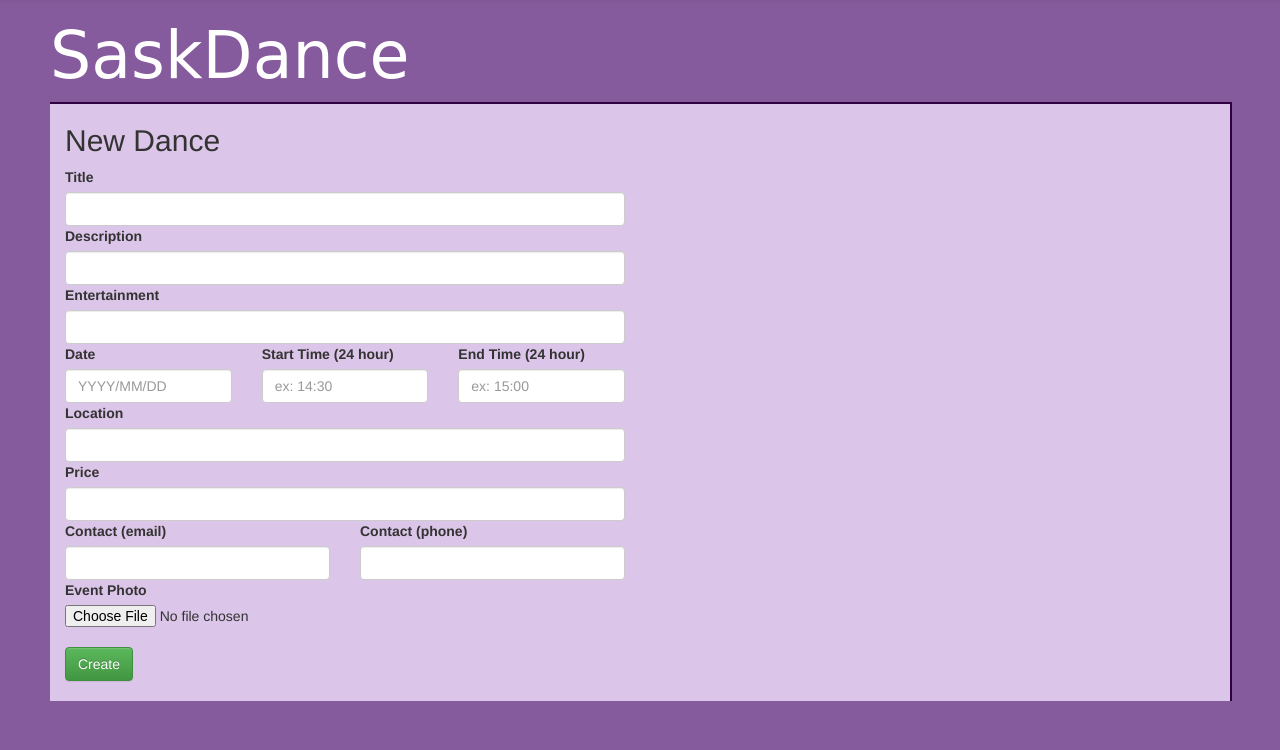
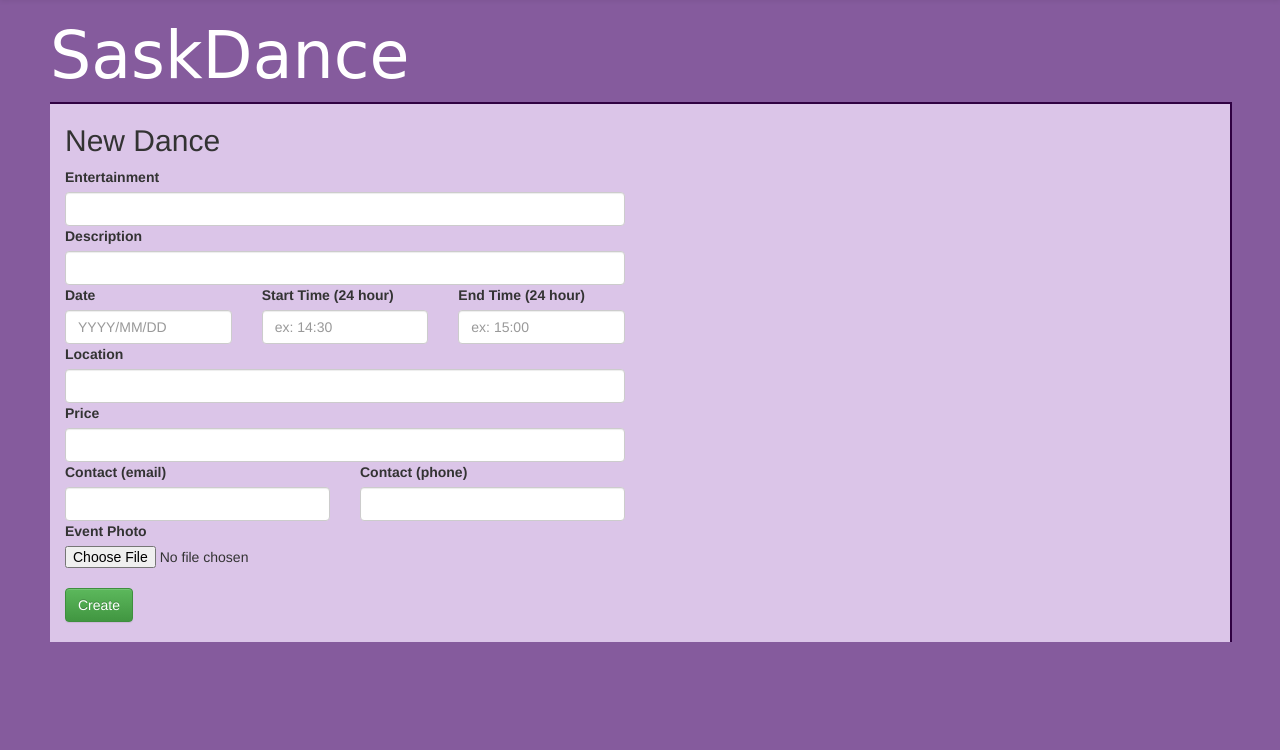
Before and after one commit to Terhands/saskdance, a Python web app: template templates/admin/dashboard/dances/add_dance.html in a window 1280 px wide. Shown: the part 50-800 px from the top of the page. Run offline with Jinja, Linux system fonts and the light colour scheme; the template is opened without the code that fills it, so the values that code supplies are empty; some libraries are stand-ins or nearby versions.

Commit message:
Fixed issue where upcoming dances within 12 months may not be displayed if the year is not the current year Removed dance titles and moved entertainment field to the top to be more prominent

```diff
--- a/app/domain/dance.py
+++ b/app/domain/dance.py
@@ -7,7 +7,6 @@ class DanceConstants(object):
     START_TIME = 'event_start'
     END_TIME = 'event_end'
     LOCATION = 'location'
-    TITLE = 'title'
     DESCRIPTION = 'description'
     COST = 'cost'
     EMAIL = 'contact_email'
@@ -20,7 +19,6 @@ def build_dance(start_time, location, **kwargs):
     dance = DanceModel(event_start=start_time,
                        location=location,
                        event_end=kwargs.get(DanceConstants.END_TIME),
-                       title=kwargs.get(DanceConstants.TITLE),
                        description=kwargs.get(DanceConstants.DESCRIPTION),
                        cost=kwargs.get(DanceConstants.COST),
                        contact_email=kwargs.get(DanceConstants.EMAIL),
--- a/app/models/dance.py
+++ b/app/models/dance.py
@@ -10,7 +10,6 @@ class DanceModel(ndb.Model):
     event_end = ndb.DateTimeProperty(indexed=False, required=False)
     location = ndb.StringProperty(indexed=False, required=True)
 
-    title = ndb.StringProperty(indexed=False, required=False)
     band = ndb.StringProperty(indexed=False, required=False)
     description = ndb.StringProperty(indexed=False, required=False)
     cost = ndb.StringProperty(indexed=False, required=False)
--- a/templates/admin/dashboard/dances/add_dance.html
+++ b/templates/admin/dashboard/dances/add_dance.html
@@ -5,20 +5,14 @@
     <form method="post" action="/dashboard/dances/add">
         <div class="row">
             <div class="col-sm-6">
-                <label class="control-label">Title</label>
-                <input name="title" type="text" class="form-control"/>
+                <label class="control-label">Entertainment</label>
+                <input name="band" type="text" class="form-control"/>
             </div>
         </div>
         <div class="row">
             <div class="col-sm-6">
                 <label class="control-label">Description</label>
                 <input name="description" type="text" class="form-control"/>
-            </div>
-        </div>
-        <div class="row">
-            <div class="col-sm-6">
-                <label class="control-label">Entertainment</label>
-                <input name="band" type="text" class="form-control"/>
             </div>
         </div>
         <div class="row">
```
Also changed, not shown: app/web/admin/dances.py (+3 -5 lines), templates/admin/dashboard/dances/dances_overview.html (+5 -12 lines), templates/admin/dashboard/dances/edit_dance.html (+2 -8 lines).
